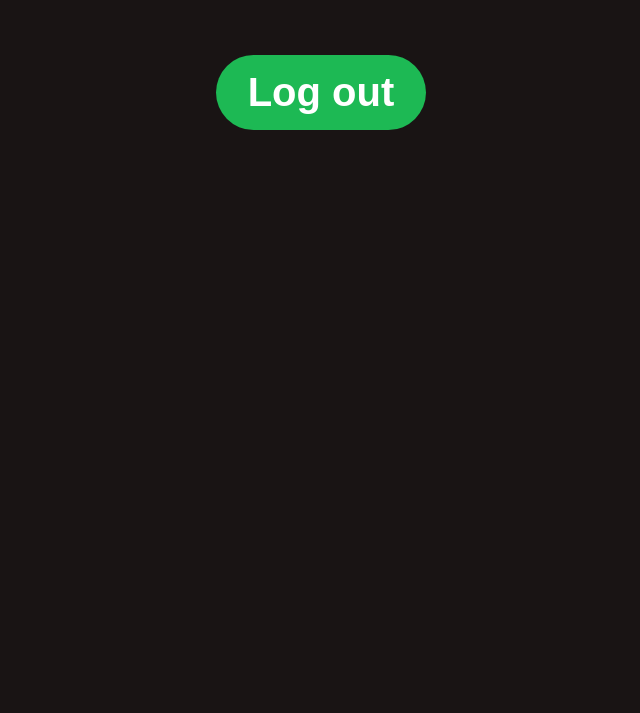
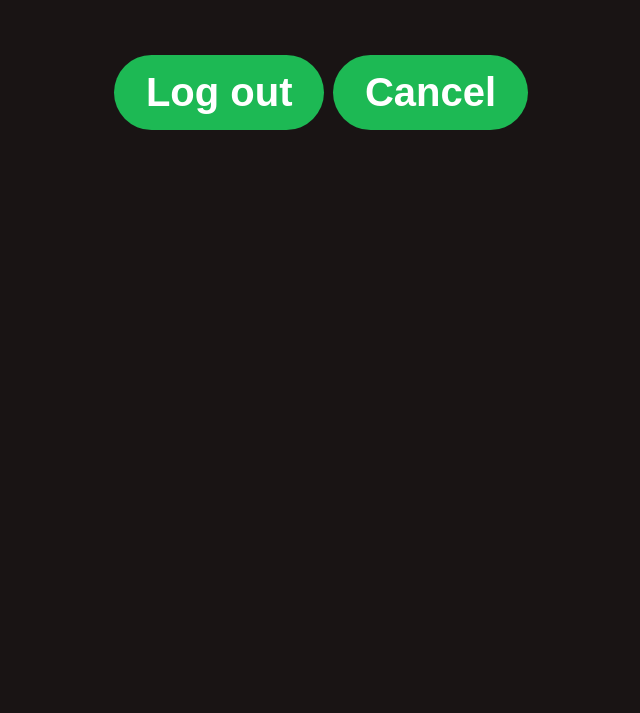
Before and after one commit to Luc205299/SpotyHub, a website built with Vite: page SpotyHub/logout.html in a window 1280 px wide. Shown: the part 87-800 px from the top of the page, without its empty margins (319-959 px from the left). Built offline with nearby package versions, Linux system fonts and the light colour scheme.

Commit message:
cancel logout

```diff
--- a/SpotyHub/logout.html
+++ b/SpotyHub/logout.html
@@ -14,10 +14,10 @@
     </script>
 </head>
 <body>
-
     <div class="container">
         <h1 class="title">See you next time</h1>
         <button class="button" onclick="logout()">Log out</button>
+        <a href="accueil.html"><button class="button">Cancel</button></a>
     </div>
     <script>
     function pageAuth(){
```
